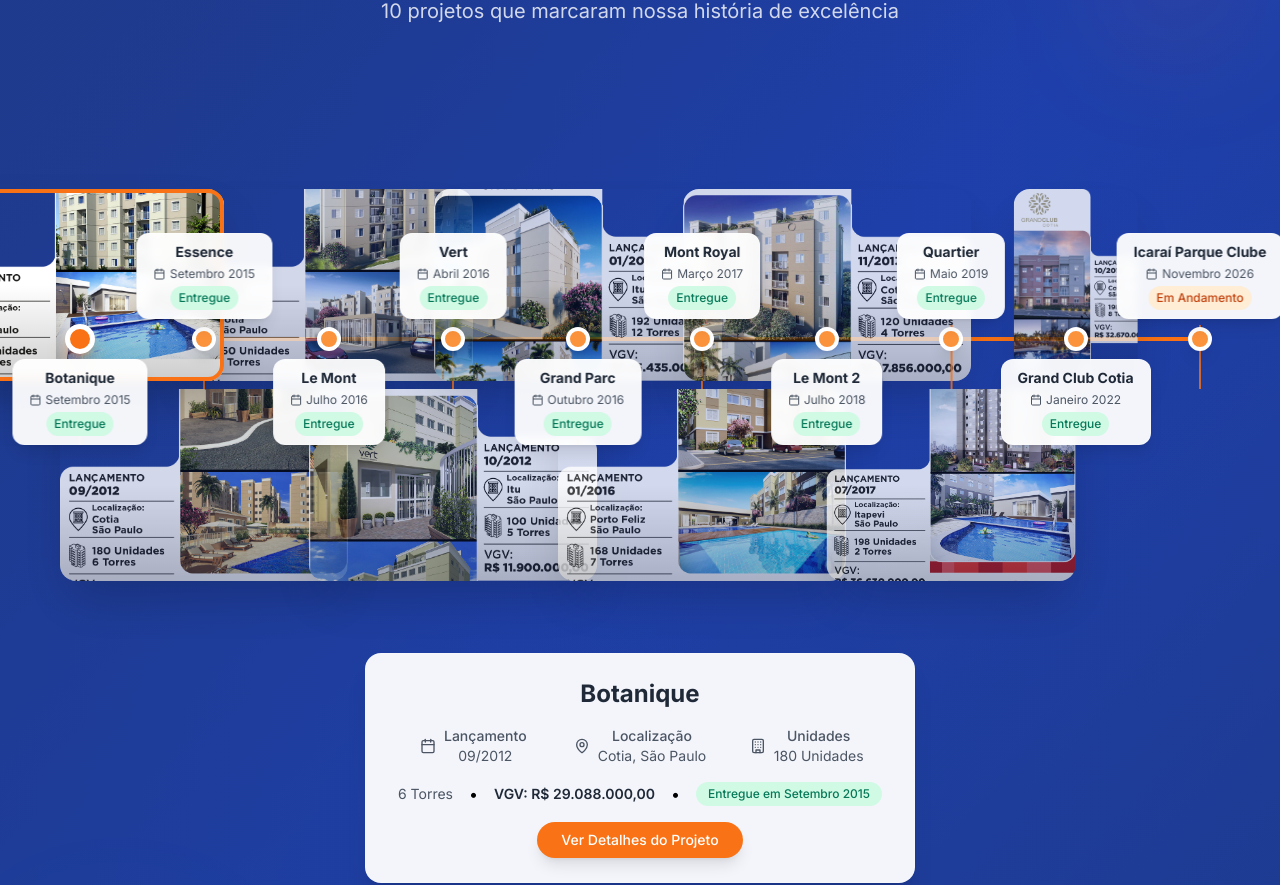
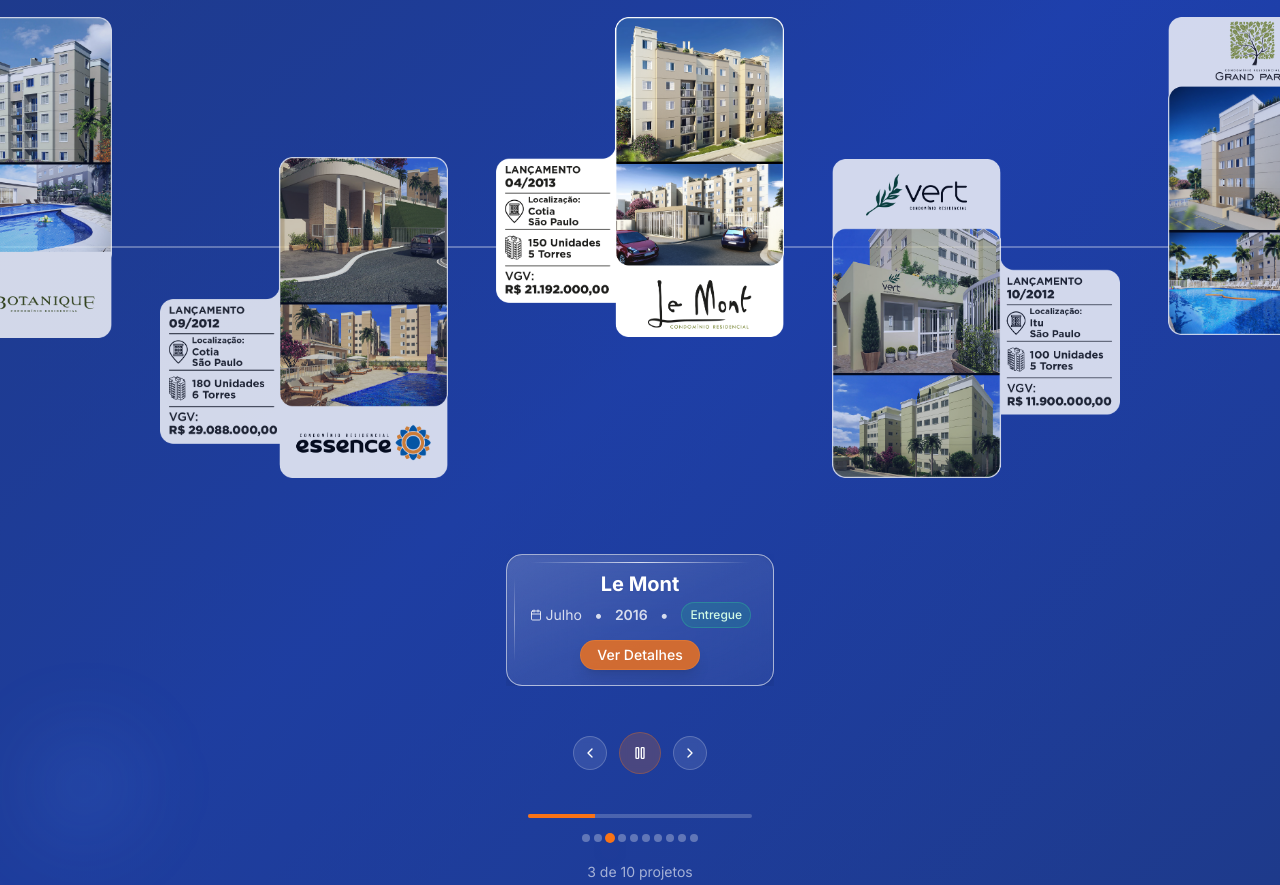
Before and after one commit to Agensy/elleven-inc2, a Next.js app: page / in a window 1280 px wide. Shown: the part 1848-2733 px from the top of the page. Built offline with nearby package versions, Linux system fonts and the light colour scheme.

Commit message:
feat: restore v20 to create v22
Update multiple files for new theme setup.

#VERCEL_SKIP

Co-authored-by: null <213861079+Tiagogomezdigital@users.noreply.github.com>

```diff
--- a/components/linha-tempo-section.tsx
+++ b/components/linha-tempo-section.tsx
@@ -1,7 +1,7 @@
 "use client"
 
 import { useState, useEffect } from "react"
-import { ChevronLeft, ChevronRight, Play, Pause, Calendar, MapPin, Building } from "lucide-react"
+import { ChevronLeft, ChevronRight, Play, Pause, Calendar } from "lucide-react"
 
 // Dados dos projetos para a linha do tempo
 const todosOsProjetos = [
@@ -13,11 +13,6 @@ const todosOsProjetos = [
     mesEntrega: "Setembro",
     status: "Entregue",
     categoria: "Realizado",
-    lancamento: "09/2012",
-    localizacao: "Cotia, São Paulo",
-    unidades: "180 Unidades",
-    torres: "6 Torres",
-    vgv: "R$ 29.088.000,00",
   },
   {
     id: 2,
@@ -27,11 +22,6 @@ const todosOsProjetos = [
     mesEntrega: "Setembro",
     status: "Entregue",
     categoria: "Realizado",
-    lancamento: "09/2012",
-    localizacao: "Cotia, São Paulo",
-    unidades: "180 Unidades",
-    torres: "6 Torres",
-    vgv: "R$ 29.088.000,00",
   },
   {
     id: 3,
@@ -41,11 +31,6 @@ const todosOsProjetos = [
     mesEntrega: "Julho",
     status: "Entregue",
     categoria: "Realizado",
-    lancamento: "04/2013",
-    localizacao: "Cotia, São Paulo",
-    unidades: "150 Unidades",
-    torres: "5 Torres",
-    vgv: "R$ 21.192.000,00",
   },
   {
     id: 4,
@@ -55,11 +40,6 @@ const todosOsProjetos = [
     mesEntrega: "Abril",
     status: "Entregue",
     categoria: "Realizado",
-    lancamento: "10/2012",
-    localizacao: "Itú, São Paulo",
-    unidades: "100 Unidades",
-    torres: "5 Torres",
-    vgv: "R$ 11.900.000,00",
   },
   {
     id: 5,
@@ -69,11 +49,6 @@ const todosOsProjetos = [
     mesEntrega: "Outubro",
     status: "Entregue",
     categoria: "Realizado",
-    lancamento: "01/2013",
-    localizacao: "Itú, São Paulo",
-    unidades: "192 Unidades",
-    torres: "12 Torres",
-    vgv: "R$ 25.435.000,00",
   },
   {
     id: 6,
@@ -83,11 +58,6 @@ const todosOsProjetos = [
     mesEntrega: "Março",
     status: "Entregue",
     categoria: "Realizado",
-    lancamento: "2010",
-    localizacao: "Cotia, São Paulo",
-    unidades: "151 Unidades",
-    torres: "5 Torres",
-    vgv: "R$ 19.177.000,00",
   },
   {
     id: 7,
@@ -97,11 +67,6 @@ const todosOsProjetos = [
     mesEntrega: "Julho",
     status: "Entregue",
     categoria: "Realizado",
-    lancamento: "2014",
-    localizacao: "Cotia, São Paulo",
-    unidades: "120 Unidades",
-    torres: "4 Torres",
-    vgv: "R$ 18.500.000,00",
   },
   {
     id: 8,
@@ -111,11 +76,6 @@ const todosOsProjetos = [
     mesEntrega: "Maio",
     status: "Entregue",
     categoria: "Realizado",
-    lancamento: "2015",
-    localizacao: "Cotia, São Paulo",
-    unidades: "98 Unidades",
-    torres: "3 Torres",
-    vgv: "R$ 15.200.000,00",
   },
   {
     id: 9,
@@ -125,11 +85,6 @@ const todosOsProjetos = [
     mesEntrega: "Janeiro",
     status: "Entregue",
     categoria: "Realizado",
-    lancamento: "2017",
-    localizacao: "Cotia, São Paulo",
-    unidades: "198 Unidades",
-    torres: "8 Torres",
-    vgv: "R$ 32.100.000,00",
   },
   {
     id: 10,
@@ -139,292 +94,269 @@ const todosOsProjetos = [
     mesEntrega: "Novembro",
     status: "Em Andamento",
     categoria: "Em Andamento",
-    lancamento: "2023",
-    localizacao: "Salto, São Paulo",
-    unidades: "408 Unidades",
-    torres: "4 Torres",
-    vgv: "R$ 55.000.000,00",
   },
 ]
 
-interface ProjetoElementoProps {
+interface ProjetoCardProps {
   projeto: (typeof todosOsProjetos)[0]
-  index: number
   isActive: boolean
-  totalProjetos: number
+  isAbove: boolean
 }
 
-function ProjetoElemento({ projeto, index, isActive, totalProjetos }: ProjetoElementoProps) {
-  const [isHovered, setIsHovered] = useState(false)
-
-  // Calcular posição na timeline (0 a 100%)
-  const positionPercent = (index / (totalProjetos - 1)) * 100
-
-  // Alternar posição acima/abaixo da linha
-  const isAbove = index % 2 === 0
-
+function ProjetoCard({ projeto, isActive, isAbove }: ProjetoCardProps) {
   return (
-    <>
-      {/* Imagem Flutuante - SEM LIMITAÇÃO DE DIV */}
     <div
-        className={`absolute transition-all duration-700 ease-out ${
-          isActive ? "scale-110 opacity-100 z-20" : "scale-95 opacity-80 z-10"
-        }`}
+      className={`flex-shrink-0 w-72 mx-6 transition-all duration-500 relative ${
+        isActive ? "opacity-100" : "opacity-80"
+      } ${isAbove ? "self-start" : "self-end"}`}
       style={{
-          left: `${positionPercent}%`,
-          top: isAbove ? "20%" : "60%",
-          transform: "translateX(-50%)",
+        marginTop: isAbove ? "0" : "140px",
+        marginBottom: isAbove ? "140px" : "0",
       }}
-        onMouseEnter={() => setIsHovered(true)}
-        onMouseLeave={() => setIsHovered(false)}
     >
-        <div className="relative group cursor-pointer">
+      {/* Imagem sem limitações de altura */}
+      <div className="relative">
         <img
-            src={projeto.imagem || "/placeholder.svg?height=200&width=280"}
+          src={projeto.imagem || "/placeholder.svg"}
           alt={`Projeto ${projeto.nome}`}
-            className={`w-72 h-48 object-cover rounded-2xl shadow-2xl transition-all duration-700 ${
-              isHovered ? "scale-105 brightness-110" : "scale-100 brightness-100"
-            }`}
+          className="w-full object-cover rounded-xl"
         />
 
-          {/* Overlay sutil */}
-          <div
-            className={`absolute inset-0 rounded-2xl transition-all duration-500 ${
-              isHovered
-                ? "bg-gradient-to-t from-black/60 via-transparent to-transparent"
-                : "bg-gradient-to-t from-black/20 via-transparent to-transparent"
-            }`}
-          />
-
-          {/* Conector para a linha */}
-          <div
-            className={`absolute ${
-              isAbove ? "bottom-0 translate-y-full" : "top-0 -translate-y-full"
-            } left-1/2 transform -translate-x-1/2`}
-          >
-            <div className={`w-0.5 ${isAbove ? "h-16" : "h-16"} bg-orange-500`}></div>
-          </div>
-
-          {/* Efeito de brilho no hover */}
-          {isHovered && (
-            <div className="absolute inset-0 rounded-2xl bg-gradient-to-r from-transparent via-white/10 to-transparent animate-pulse pointer-events-none"></div>
-          )}
-
         {/* Borda de destaque para projeto ativo */}
-          {isActive && (
-            <div className="absolute inset-0 rounded-2xl border-4 border-orange-500 pointer-events-none"></div>
-          )}
+        {isActive && <div className="absolute inset-0 rounded-xl border-3 border-orange-500 pointer-events-none" />}
       </div>
     </div>
-
-      {/* Badge Ancorado na Linha */}
-      <div
-        className="absolute top-1/2 transform -translate-y-1/2 transition-all duration-700 ease-out z-30"
-        style={{
-          left: `${positionPercent}%`,
-          transform: "translate(-50%, -50%)",
-        }}
-      >
-        {/* Marcador na linha */}
-        <div
-          className={`w-6 h-6 rounded-full border-4 border-white shadow-lg transition-all duration-300 ${
-            isActive ? "bg-orange-500 scale-125 shadow-orange-500/50" : "bg-orange-400 scale-100"
-          }`}
-        ></div>
-
-        {/* Badge de informações */}
-        <div className={`absolute ${isAbove ? "top-8" : "bottom-8"} left-1/2 transform -translate-x-1/2`}>
-          <div className="bg-white/95 backdrop-blur-sm rounded-xl px-4 py-2 shadow-lg border border-white/20 min-w-max">
-            <div className="text-center">
-              <div className="text-sm font-bold text-gray-800 mb-1">{projeto.nome}</div>
-              <div className="flex items-center justify-center gap-1 text-xs text-gray-600">
-                <Calendar className="w-3 h-3" />
-                <span>
-                  {projeto.mesEntrega} {projeto.entrega}
-                </span>
-              </div>
-              <div
-                className={`inline-block px-2 py-1 rounded-full text-xs font-medium mt-1 ${
-                  projeto.status === "Entregue" ? "bg-emerald-100 text-emerald-700" : "bg-orange-100 text-orange-700"
-                }`}
-              >
-                {projeto.status}
-              </div>
-            </div>
-          </div>
-        </div>
-      </div>
-    </>
   )
 }
 
 export default function LinhaTempoSection() {
   const [activeProject, setActiveProject] = useState(0)
-  const [isAutoPlay, setIsAutoPlay] = useState(false)
+  const [isAutoPlay, setIsAutoPlay] = useState(true) // Inicia automaticamente ativo
+  const [windowWidth, setWindowWidth] = useState(1200)
   const [isMounted, setIsMounted] = useState(false)
 
+  // Single useEffect to handle mounting and window resize
   useEffect(() => {
     setIsMounted(true)
+
+    const handleResize = () => {
+      setWindowWidth(window.innerWidth)
+    }
+
+    // Set initial width
+    setWindowWidth(window.innerWidth)
+
+    // Add event listener
+    window.addEventListener("resize", handleResize)
+
+    // Cleanup
+    return () => {
+      window.removeEventListener("resize", handleResize)
+    }
   }, [])
 
+  // Auto-play functionality with loop - separate useEffect
   useEffect(() => {
     if (!isAutoPlay || !isMounted) return
 
     const interval = setInterval(() => {
-      setActiveProject((prev) => (prev + 1) % todosOsProjetos.length)
-    }, 4000)
+      setActiveProject((prev) => {
+        // Quando chegar no último projeto, volta para o primeiro
+        if (prev === todosOsProjetos.length - 1) {
+          return 0
+        }
+        return prev + 1
+      })
+    }, 3000) // 3 segundos por projeto
 
     return () => clearInterval(interval)
   }, [isAutoPlay, isMounted])
 
+  // Navigation functions
+  useEffect(() => {
+    // Sempre que o activeProject mudar, garantir que ele fique alinhado com a caixa
+    if (isMounted) {
+      // Pequeno delay para garantir que a transição seja suave
+      const timer = setTimeout(() => {
+        // Força um re-render para garantir o alinhamento
+      }, 50)
+      return () => clearTimeout(timer)
+    }
+  }, [activeProject, isMounted])
+
   const goToNext = () => {
-    if (isMounted) {
-      setActiveProject((prev) => (prev + 1) % todosOsProjetos.length)
+    setActiveProject((prev) => {
+      if (prev === todosOsProjetos.length - 1) {
+        return 0
       }
+      return prev + 1
+    })
   }
 
   const goToPrevious = () => {
-    if (isMounted) {
     setActiveProject((prev) => (prev === 0 ? todosOsProjetos.length - 1 : prev - 1))
-    }
   }
 
   const goToProject = (index: number) => {
-    if (isMounted) {
     setActiveProject(index)
-    }
   }
 
   const toggleAutoPlay = () => {
-    if (isMounted) {
     setIsAutoPlay(!isAutoPlay)
   }
+
+  // Calculate translation para alinhar o projeto ativo exatamente com a caixa de detalhes
+  const calculateTranslateX = () => {
+    if (!isMounted) return 0
+
+    const cardWidth = 288 // largura do card (w-72 = 288px)
+    const cardMargin = 48 // margin horizontal total (mx-6 = 24px cada lado)
+    const totalCardWidth = cardWidth + cardMargin // 336px total por card
+
+    // Posição do centro da tela (onde a caixa de detalhes está)
+    const screenCenter = windowWidth / 2
+
+    // Posição do centro do card ativo
+    const activeCardCenter = activeProject * totalCardWidth + cardWidth / 2 + cardMargin / 2
+
+    // Calcular o deslocamento necessário para alinhar o centro do card com o centro da tela
+    const translateX = screenCenter - activeCardCenter
+
+    return translateX
   }
 
-  if (!isMounted) {
-    return null
-  }
-
-  const projetoAtivo = todosOsProjetos[activeProject]
+  const translateX = calculateTranslateX()
 
   return (
-    <section className="py-24 bg-gradient-to-br from-blue-900 via-blue-800 to-blue-900 relative overflow-hidden">
+    <section className="py-17 bg-gradient-to-br from-blue-900 via-blue-800 to-blue-900 relative overflow-hidden">
       {/* Background Elements */}
       <div className="absolute inset-0">
         <div className="absolute inset-0 bg-gradient-to-r from-blue-900/50 to-transparent" />
-        <div className="absolute top-20 right-10 w-32 h-32 bg-orange-500/10 rounded-full blur-3xl" />
-        <div className="absolute bottom-20 left-10 w-40 h-40 bg-blue-400/10 rounded-full blur-3xl" />
+        <div className="absolute top-14 right-7 w-22 h-22 bg-orange-500/10 rounded-full blur-2xl" />
+        <div className="absolute bottom-14 left-7 w-28 h-28 bg-blue-400/10 rounded-full blur-2xl" />
       </div>
 
-      <div className="container mx-auto px-6 md:px-10 lg:px-20 relative z-10">
       {/* Header da seção */}
-        <div className="text-center mb-16">
-          <h2 className="text-4xl md:text-5xl font-bold text-white mb-4">Nossa Trajetória</h2>
-          <p className="text-xl text-white/80 max-w-2xl mx-auto">
+      <div className="text-center mb-11 relative z-10 p-3">
+        <h2 className="text-3xl md:text-4xl font-bold text-white mb-3">Nossa Trajetória</h2>
+        <p className="text-lg text-white/80 max-w-xl mx-auto px-4">
           {todosOsProjetos.length} projetos que marcaram nossa história de excelência
         </p>
       </div>
 
-        {/* Timeline Container - Layout Livre */}
-        <div className="relative h-[500px] mb-16">
-          {/* Linha Principal */}
-          <div className="absolute top-1/2 left-0 right-0 h-1 bg-orange-500 transform -translate-y-1/2 z-0" />
+      {/* Timeline horizontal */}
+      <div className="relative mb-8">
+        {/* Linha principal */}
+        <div className="absolute top-1/2 left-0 right-0 h-0.5 bg-white/30 transform -translate-y-1/2 z-0" />
 
-          {/* Elementos Flutuantes - SEM LIMITAÇÃO DE DIV */}
+        {/* Container dos projetos */}
+        <div
+          className="flex items-center py-8 transition-transform duration-700 ease-out"
+          style={{
+            transform: `translateX(${translateX}px)`,
+            width: `${todosOsProjetos.length * 336}px`, // Ajustado para o cálculo correto
+          }}
+        >
           {todosOsProjetos.map((projeto, index) => (
-            <ProjetoElemento
+            <ProjetoCard
               key={projeto.id}
               projeto={projeto}
-              index={index}
               isActive={index === activeProject}
-              totalProjetos={todosOsProjetos.length}
+              isAbove={index % 2 === 0}
             />
           ))}
         </div>
-
-        {/* Painel de Informações do Projeto Ativo */}
-        <div className="text-center mb-12">
-          <div className="bg-white/95 backdrop-blur-xl rounded-2xl px-8 py-6 border border-white/20 inline-block shadow-xl max-w-2xl">
-            <h3 className="text-2xl font-bold text-gray-800 mb-4">{projetoAtivo?.nome}</h3>
-
-            <div className="grid grid-cols-1 md:grid-cols-3 gap-4 text-sm text-gray-600 mb-4">
-              <div className="flex items-center justify-center gap-2">
-                <Calendar className="w-4 h-4" />
-                <div>
-                  <div className="font-medium">Lançamento</div>
-                  <div>{projetoAtivo?.lancamento}</div>
-                </div>
       </div>
 
-              <div className="flex items-center justify-center gap-2">
-                <MapPin className="w-4 h-4" />
-                <div>
-                  <div className="font-medium">Localização</div>
-                  <div>{projetoAtivo?.localizacao}</div>
+      {/* Painel de Controle */}
+      <div className="container mx-auto px-4 md:px-7 lg:px-14 relative z-10">
+        <div className="space-y-4">
+          {/* Informações do projeto ativo com efeito Liquid Glass */}
+          <div className="text-center p-3">
+            <div className="relative group overflow-hidden inline-block transition-all duration-500 hover:scale-105 transform-gpu">
+              {/* Background principal com liquid glass */}
+              <div className="absolute inset-0 bg-gradient-to-br from-white/20 via-white/10 to-white/5 backdrop-blur-2xl rounded-2xl border border-white/30 shadow-2xl shadow-black/20"></div>
+
+              {/* Efeito de brilho animado */}
+              <div className="absolute inset-0 bg-gradient-to-r from-transparent via-white/10 to-transparent -skew-x-12 -translate-x-full group-hover:translate-x-full transition-transform duration-1500 ease-out rounded-2xl"></div>
+
+              {/* Borda interna brilhante */}
+              <div className="absolute inset-0 rounded-2xl border border-white/40 group-hover:border-white/60 transition-colors duration-300"></div>
+
+              {/* Reflexo superior */}
+              <div className="absolute top-2 left-6 right-6 h-px bg-gradient-to-r from-transparent via-white/80 to-transparent rounded-full"></div>
+
+              {/* Reflexo lateral esquerdo */}
+              <div className="absolute top-6 bottom-6 left-2 w-px bg-gradient-to-b from-transparent via-white/40 to-transparent rounded-full"></div>
+
+              {/* Sombra interna */}
+              <div className="absolute inset-0 rounded-2xl shadow-inner shadow-black/5"></div>
+
+              {/* Conteúdo */}
+              <div className="relative z-10 px-6 py-4">
+                <h3 className="text-xl font-bold text-white mb-1 drop-shadow-sm">
+                  {todosOsProjetos[activeProject]?.nome}
+                </h3>
+                <div className="flex items-center justify-center gap-3 text-white/80 mb-3">
+                  <div className="flex items-center gap-1">
+                    <Calendar className="w-3 h-3" />
+                    <span className="text-sm">{todosOsProjetos[activeProject]?.mesEntrega}</span>
                   </div>
+                  <span>•</span>
+                  <span className="font-semibold text-sm">{todosOsProjetos[activeProject]?.entrega}</span>
+                  <span>•</span>
+                  <span
+                    className={`px-2 py-1 rounded-full text-xs font-medium backdrop-blur-sm border ${
+                      todosOsProjetos[activeProject]?.status === "Entregue"
+                        ? "bg-emerald-500/20 text-emerald-100 border-emerald-400/30"
+                        : "bg-orange-500/20 text-orange-100 border-orange-400/30"
+                    }`}
+                  >
+                    {todosOsProjetos[activeProject]?.status}
+                  </span>
                 </div>
 
-              <div className="flex items-center justify-center gap-2">
-                <Building className="w-4 h-4" />
-                <div>
-                  <div className="font-medium">Unidades</div>
-                  <div>{projetoAtivo?.unidades}</div>
+                {/* Botão Ver Detalhes simplificado */}
+                <button className="bg-orange-500/80 hover:bg-orange-500 backdrop-blur-sm text-white px-4 py-1 rounded-full text-sm font-medium transition-all duration-300 hover:scale-105 shadow-lg border border-orange-400/30">
+                  Ver Detalhes
+                </button>
               </div>
             </div>
           </div>
 
-            <div className="flex items-center justify-center gap-4 mb-4">
-              <span className="text-sm text-gray-600">{projetoAtivo?.torres}</span>
-              <span>•</span>
-              <span className="text-sm font-semibold text-gray-800">VGV: {projetoAtivo?.vgv}</span>
-              <span>•</span>
-              <span
-                className={`px-3 py-1 rounded-full text-xs font-medium ${
-                  projetoAtivo?.status === "Entregue"
-                    ? "bg-emerald-100 text-emerald-700"
-                    : "bg-orange-100 text-orange-700"
-                }`}
-              >
-                Entregue em {projetoAtivo?.mesEntrega} {projetoAtivo?.entrega}
-              </span>
-            </div>
-
-            <button className="bg-orange-500 hover:bg-orange-600 text-white px-6 py-2 rounded-full text-sm font-medium transition-all duration-300 hover:scale-105 shadow-lg">
-              Ver Detalhes do Projeto
-            </button>
-          </div>
-        </div>
-
-        {/* Controles de Navegação */}
-        <div className="flex items-center justify-center gap-4 mb-8">
+          {/* Controles principais */}
+          <div className="flex items-center justify-center gap-3 p-3">
+            {/* Botão anterior */}
             <button
               onClick={goToPrevious}
-            className="bg-white/10 hover:bg-white/20 backdrop-blur-sm border border-white/20 rounded-full p-3 transition-all duration-300 hover:scale-110"
+              className="bg-white/10 hover:bg-white/20 backdrop-blur-sm border border-white/20 rounded-full p-2 transition-all duration-300 hover:scale-110"
             >
-            <ChevronLeft className="w-6 h-6 text-white" />
+              <ChevronLeft className="w-4 h-4 text-white" />
             </button>
 
+            {/* Botão play/pause */}
             <button
               onClick={toggleAutoPlay}
               className={`${
                 isAutoPlay ? "bg-orange-500/20 border-orange-500/30" : "bg-white/10 border-white/20"
-            } hover:bg-orange-500/30 backdrop-blur-sm border rounded-full p-4 transition-all duration-300 hover:scale-110`}
+              } hover:bg-orange-500/30 backdrop-blur-sm border rounded-full p-3 transition-all duration-300 hover:scale-110`}
             >
-            {isAutoPlay ? <Pause className="w-6 h-6 text-white" /> : <Play className="w-6 h-6 text-white" />}
+              {isAutoPlay ? <Pause className="w-4 h-4 text-white" /> : <Play className="w-4 h-4 text-white" />}
             </button>
 
+            {/* Botão próximo */}
             <button
               onClick={goToNext}
-            className="bg-white/10 hover:bg-white/20 backdrop-blur-sm border border-white/20 rounded-full p-3 transition-all duration-300 hover:scale-110"
+              className="bg-white/10 hover:bg-white/20 backdrop-blur-sm border border-white/20 rounded-full p-2 transition-all duration-300 hover:scale-110"
             >
-            <ChevronRight className="w-6 h-6 text-white" />
+              <ChevronRight className="w-4 h-4 text-white" />
             </button>
           </div>
 
-        {/* Indicadores de Progresso */}
-        <div className="flex flex-col items-center gap-4">
+          {/* Indicador de progresso e navegação por pontos */}
+          <div className="flex flex-col items-center gap-3 p-3">
             {/* Barra de progresso */}
-          <div className="w-80 bg-white/20 rounded-full h-1 overflow-hidden">
+            <div className="w-56 bg-white/20 rounded-full h-1 overflow-hidden">
               <div
                 className="bg-orange-500 h-full transition-all duration-700 ease-out"
                 style={{ width: `${((activeProject + 1) / todosOsProjetos.length) * 100}%` }}
@@ -432,12 +364,12 @@ export default function LinhaTempoSection() {
             </div>
 
             {/* Navegação por pontos */}
-          <div className="flex items-center gap-2">
+            <div className="flex items-center gap-1 p-1">
               {todosOsProjetos.map((_, index) => (
                 <button
                   key={index}
                   onClick={() => goToProject(index)}
-                className={`w-3 h-3 rounded-full transition-all duration-300 ${
+                  className={`w-2 h-2 rounded-full transition-all duration-300 ${
                     index === activeProject
                       ? "bg-orange-500 scale-125 shadow-lg shadow-orange-500/50"
                       : "bg-white/30 hover:bg-white/50"
@@ -447,8 +379,9 @@ export default function LinhaTempoSection() {
             </div>
 
             {/* Contador */}
-          <div className="text-white/60 text-sm">
+            <div className="text-white/60 text-sm p-1">
               {activeProject + 1} de {todosOsProjetos.length} projetos
+            </div>
           </div>
         </div>
       </div>
```
Lines whose indentation alone changed are shown as unchanged.
